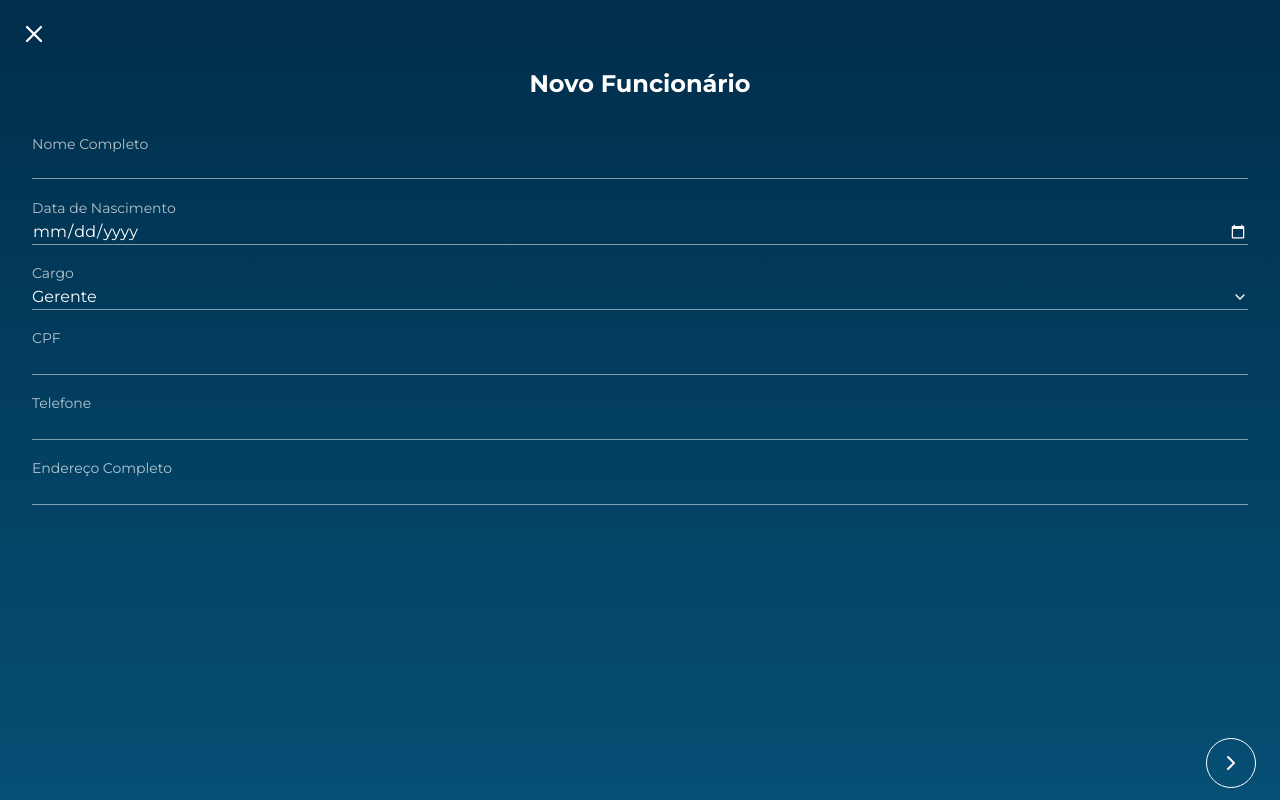
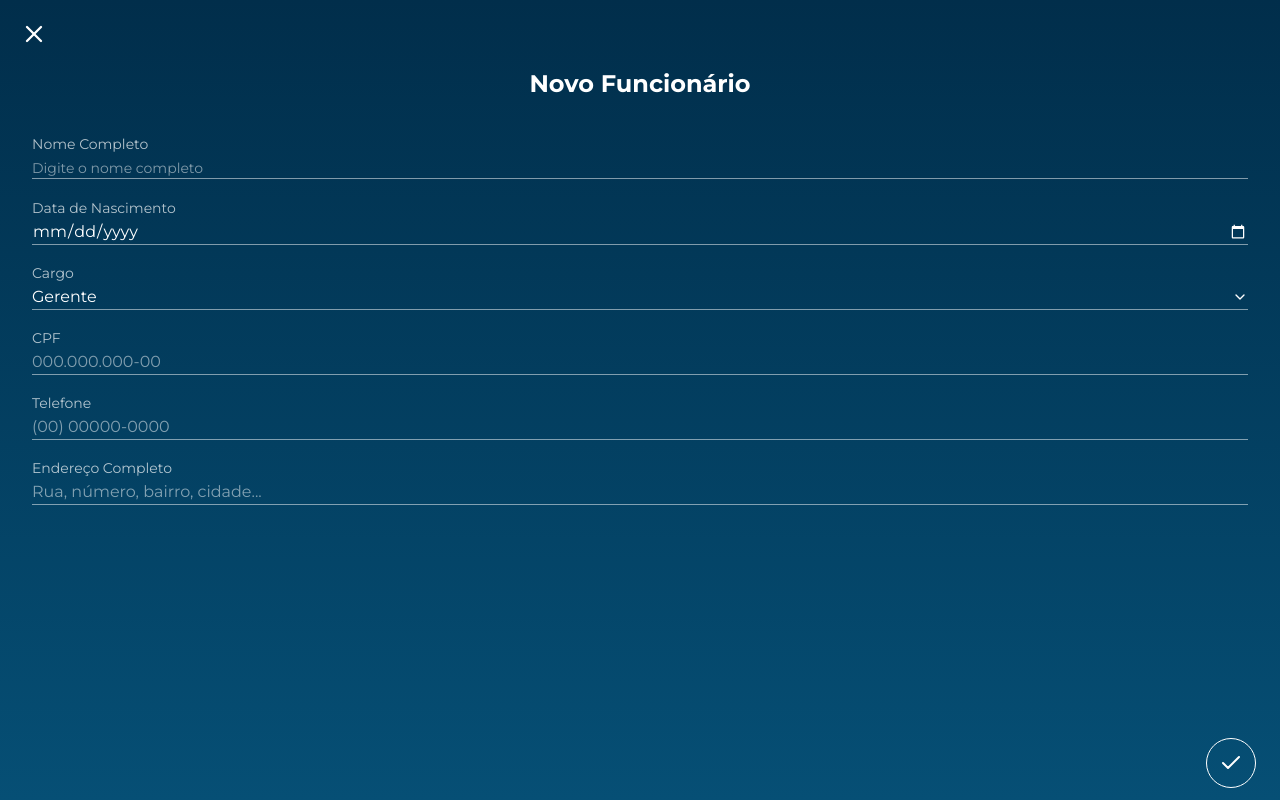
Before and after one commit to LeonardoAtaides/Banco-Malvader, a Next.js app: page /Funcionario/NovoFuncionario in a window 1280 px wide. Built offline with nearby package versions, Linux system fonts and the light colour scheme.

Commit message:
udpate page de novo funcionário

```diff
--- a/src/app/Funcionario/NovoFuncionario/page.tsx
+++ b/src/app/Funcionario/NovoFuncionario/page.tsx
@@ -1,19 +1,17 @@
 "use client";
 
 import React, { useState } from "react";
-import { X, ChevronRight, Check, ChevronDown, ChevronLeft } from "lucide-react";
+import { X, ChevronRight, Check, ChevronDown } from "lucide-react";
 import { useRouter } from "next/navigation";
 import Confirmacaof from "@/components/confirmacao";
 
 export default function NovoFuncionario() {
   const router = useRouter();
-  const [step, setStep] = useState<"dados" | "senha">("dados");
-
-  const [senha, setSenha] = useState("");
   const [CPF, setCPF] = useState("");
   const [telefone, setTelefone] = useState("");
   const [openSelect, setOpenSelect] = useState<string | null>(null);
   const [confirmacaoAberta, setConfirmacaoAberta] = useState(false);
+  const [carregando, setCarregando] = useState(false);
 
   const [formData, setFormData] = useState({
     nome: "",
@@ -22,13 +20,71 @@ export default function NovoFuncionario() {
     endereco: "",
   });
 
+  // Função para cadastrar funcionário
+  const cadastrarFuncionario = async () => {
+    setCarregando(true);
+    try {
+      // Obter token do localStorage
+      const token = localStorage.getItem('token') || sessionStorage.getItem('token');
+
+      if (!token) {
+        alert('Sessão expirada. Faça login novamente.');
+        router.push('/login');
+        return;
+      }
+
+      // Preparar dados para API
+      const dadosParaAPI = {
+        nome: formData.nome.trim(),
+        data_nascimento: formData.nascimento,
+        cpf: CPF.replace(/\D/g, ""),
+        telefone: telefone.replace(/\D/g, ""),
+        endereco: formData.endereco.trim(),
+        cargo: formData.Cargo
+      };
+
+      // Validar CPF
+      if (dadosParaAPI.cpf.length !== 11) {
+        alert('CPF inválido. Deve conter 11 dígitos.');
+        setCarregando(false);
+        return;
+      }
+
+      console.log('Enviando dados para API:', dadosParaAPI);
+
+      const response = await fetch('/api/funcionario/novofunc', {
+        method: 'POST',
+        headers: {
+          'Content-Type': 'application/json',
+          'Authorization': `Bearer ${token}`
+        },
+        body: JSON.stringify(dadosParaAPI)
+      });
+
+      const resultado = await response.json();
+
+      if (response.ok) {
+        console.log('Funcionário cadastrado com sucesso:', resultado);
+        setConfirmacaoAberta(true);
+      } else {
+        console.error('Erro na API:', resultado);
+        alert(resultado.error || 'Erro ao cadastrar funcionário');
+      }
+    } catch (error) {
+      console.error('Erro na requisição:', error);
+      alert('Erro ao conectar com o servidor. Tente novamente.');
+    } finally {
+      setCarregando(false);
+    }
+  };
+
   const handleChange = (name: string, value: string) => {
     setFormData((prev) => ({ ...prev, [name]: value }));
     setOpenSelect(null);
   };
 
-  const handleNext = () => {
-    if (step === "dados") {
+  const handleConfirmar = () => {
+    // Validações dos campos
     if (
       !formData.nome.trim() ||
       !formData.nascimento ||
@@ -40,14 +96,23 @@ export default function NovoFuncionario() {
       alert("Por favor, preencha todos os campos antes de continuar.");
       return;
     }
-      setStep("senha");
-    } else {
-      if (senha === "321") {
-        setConfirmacaoAberta(true);
-      } else {
-        alert("Senha incorreta.");
+
+    // Validar CPF
+    const cpfLimpo = CPF.replace(/\D/g, "");
+    if (cpfLimpo.length !== 11) {
+      alert("CPF inválido. Deve conter 11 dígitos.");
+      return;
     }
+
+    // Validar telefone
+    const telefoneLimpo = telefone.replace(/\D/g, "");
+    if (telefoneLimpo.length < 10 || telefoneLimpo.length > 11) {
+      alert("Telefone inválido. Deve conter 10 ou 11 dígitos.");
+      return;
     }
+
+    // Chama diretamente a função de cadastro
+    cadastrarFuncionario();
   };
 
   if (confirmacaoAberta) {
@@ -100,30 +165,17 @@ export default function NovoFuncionario() {
       <div className="px-5 py-5">
         <button
           className="absolute top-5 left-5 hover:text-white/70 transition"
-          onClick={() => {
-            if (step === "senha") setStep("dados");
-            else router.back();
-          }}
+          onClick={() => router.back()}
+          disabled={carregando}
         >
-          {step === "senha" ? (
-            <ChevronLeft className="w-7 h-7" />
-          ) : (
           <X className="w-7 h-7" />
-          )}
         </button>
 
         <h1 className="pt-12 text-center text-2xl font-bold">
-          {step === "dados" ? "Novo Funcionário" : "Confirme sua senha"}
+          Novo Funcionário
         </h1>
 
-        {step === "senha" && (
-          <h2 className="text-center text-xs font-bold text-white/70 mt-[-2px]">
-            Digite sua senha para validar o cadastro
-          </h2>
-        )}
-
         {/* FORMULÁRIO */}
-        {step === "dados" && (
         <div className="px-3 mt-8 flex flex-col gap-4 mb-28">
           {/* Nome */}
           <div>
@@ -133,6 +185,8 @@ export default function NovoFuncionario() {
               value={formData.nome}
               onChange={(e) => handleChange("nome", e.target.value)}
               className="w-full bg-transparent border-b border-white/50 text-white outline-none text-sm"
+              placeholder="Digite o nome completo"
+              disabled={carregando}
             />
           </div>
 
@@ -145,6 +199,7 @@ export default function NovoFuncionario() {
               onChange={(e) => handleChange("nascimento", e.target.value)}
               className="w-full border-b border-white/50 text-white bg-transparent outline-none"
               style={{ colorScheme: "dark" }}
+              disabled={carregando}
             />
           </div>
 
@@ -153,9 +208,7 @@ export default function NovoFuncionario() {
             <label className="text-sm text-white/70">Cargo</label>
             <div
               className="w-full border-b border-white/50 flex justify-between items-center cursor-pointer"
-                onClick={() =>
-                  setOpenSelect(openSelect === "cargo" ? null : "cargo")
-                }
+              onClick={() => !carregando && setOpenSelect(openSelect === "cargo" ? null : "cargo")}
             >
               <span>{formData.Cargo}</span>
               <ChevronDown
@@ -196,6 +249,8 @@ export default function NovoFuncionario() {
               maxLength={14}
               onChange={handleCPFChange}
               className="w-full bg-transparent border-b border-white/50 text-white outline-none"
+              placeholder="000.000.000-00"
+              disabled={carregando}
             />
           </div>
 
@@ -207,6 +262,8 @@ export default function NovoFuncionario() {
               value={telefone}
               onChange={handleTelefoneChange}
               className="w-full bg-transparent border-b border-white/50 text-white outline-none"
+              placeholder="(00) 00000-0000"
+              disabled={carregando}
             />
           </div>
 
@@ -218,41 +275,21 @@ export default function NovoFuncionario() {
               value={formData.endereco}
               onChange={(e) => handleChange("endereco", e.target.value)}
               className="w-full bg-transparent border-b border-white/50 text-white outline-none"
+              placeholder="Rua, número, bairro, cidade..."
+              disabled={carregando}
             />
           </div>
         </div>
-        )}
-
-        {/* SENHA */}
-        {step === "senha" && (
-          <div className="flex justify-center mt-[18px] w-full px-5">
-            <div className="relative w-full max-w-xs">
-              <input
-                type="password"
-                placeholder=" "
-                value={senha}
-                onChange={(e) => setSenha(e.target.value)}
-                className="peer w-full bg-transparent border-b border-white/50 p-2 text-white outline-none focus:border-white"
-              />
-              <label
-                className="absolute left-2 top-2 text-white/50 text-base transition-all
-                  peer-focus:-top-4 peer-focus:text-white peer-focus:text-sm
-                  peer-not-placeholder-shown:-top-4 peer-not-placeholder-shown:text-sm"
-              >
-                Senha
-              </label>
-            </div>
-          </div>
-        )}
       </div>
 
       {/* BOTÃO */}
       <button
-        className="absolute bottom-3 right-6 border border-white rounded-full p-3 hover:bg-white/10 transition"
-        onClick={handleNext}
+        className="absolute bottom-3 right-6 border border-white rounded-full p-3 hover:bg-white/10 transition disabled:opacity-50 disabled:cursor-not-allowed"
+        onClick={handleConfirmar}
+        disabled={carregando}
       >
-        {step === "dados" ? (
-          <ChevronRight className="w-6 h-6" />
+        {carregando ? (
+          <div className="w-6 h-6 border-2 border-white border-t-transparent rounded-full animate-spin"></div>
         ) : (
           <Check className="w-6 h-6" />
         )}
```
Lines whose indentation alone changed are shown as unchanged.
